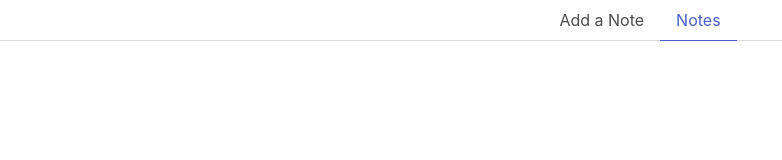
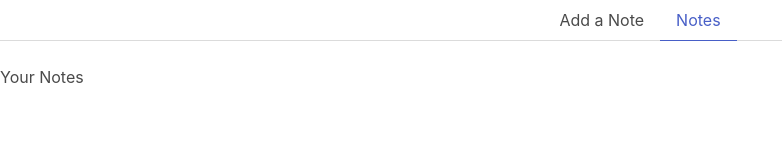
Before and after one commit to amsu21/notes-application, a website: page index2.html in a window 1280 px wide. Shown: the whole page, without its empty margins (0-782 px from the left). Drawn offline with nearby package versions, Linux system fonts and the light colour scheme.

Commit message:
Added header

```diff
--- a/index2.html
+++ b/index2.html
@@ -18,6 +18,9 @@
         <li class="is-active"><a>Notes</a></li>
       </ul>
     </div>
+    <div class="main-header">
+      <h1>Your Notes</h1>
+    </div>
   </body>
   <script src="app.js"></script>
 </html>
```
